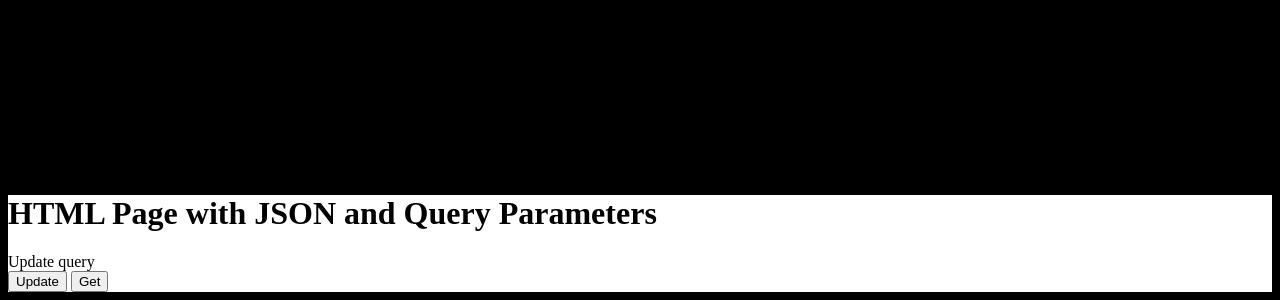
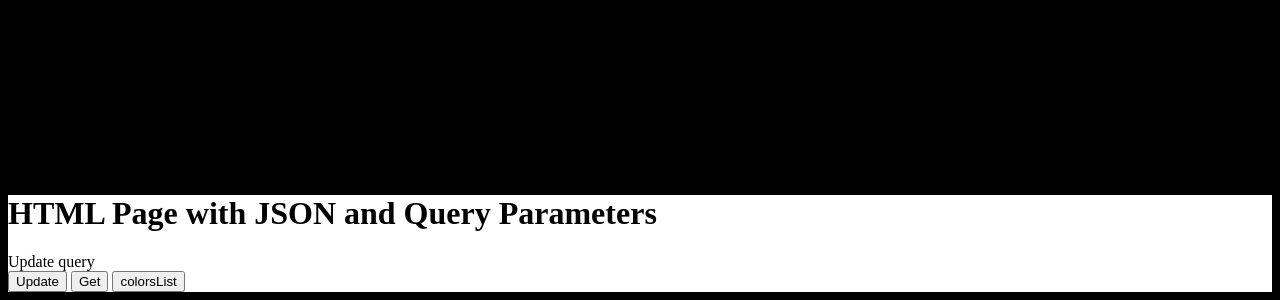
Before and after one commit to rsushizawa/LiveColors, a website: page public/default/default.html in a window 1280 px wide. Shown: the part 1223-1523 px from the top of the page. Drawn offline with Linux system fonts and the light colour scheme.

Commit message:
LIV-19 getColors function added

```diff
--- a/public/default/default.css
+++ b/public/default/default.css
@@ -1,3 +1,8 @@
+*{
+    --text: white;
+    --primario: black;
+}
+
 body {
     background-color: black;
 }
@@ -26,7 +31,7 @@ body {
 .button_black {
     font-family: "Roboto", system-ui;
     background-color: black;
-    color: white;
+    color: var(--text);
     font-weight: 600;
     width: 96px;
     height: 48px;
--- a/public/default/default.html
+++ b/public/default/default.html
@@ -47,8 +47,9 @@
     <div class="jsonData">
         <h1>HTML Page with JSON and Query Parameters</h1>
         <div id="jsonData"> Update query</div>
-        <button onclick="updateQueryStringParameter('color', 'green')">Update</button>
+        <button onclick="updateQueryStringParameter('colors', 'green')">Update</button>
         <button onclick="getQueryParamsJSON()">Get</button>
+        <button onclick="console.log(getColors())">colorsList</button>
         <script>
             // função que separa os parametros query da pagina
             function getQueryParams() {
@@ -59,6 +60,31 @@
                 }
                 return query;
             }
+
+            // função que organiza as cores do query
+            function getColors(){
+                let data = getQueryParams()
+                console.log(data.colors)
+                let colors = []
+                let builder = ''
+                for( let i = 0; i<=data.colors.length;i++){
+                    if(data.colors[i]=='-' || i == data.colors.length){
+                        colors.push(builder)
+                        builder = ''
+                    } else {
+                        builder += data.colors[i]
+                    }
+                }
+
+                return {
+                    text: `${colors[0]}`,
+                    background: `${colors[1]}`,
+                    primary: `${colors[2]}`,
+                    secondary: `${colors[3]}`,
+                    accent: `${colors[4]}`
+                }
+            }
+
             //função que atualiza os parametros query sem recarrgar a pagina
             function updateQueryStringParameter(paramName, paramValue) {
                 const url = new URL(window.location.href);
```
